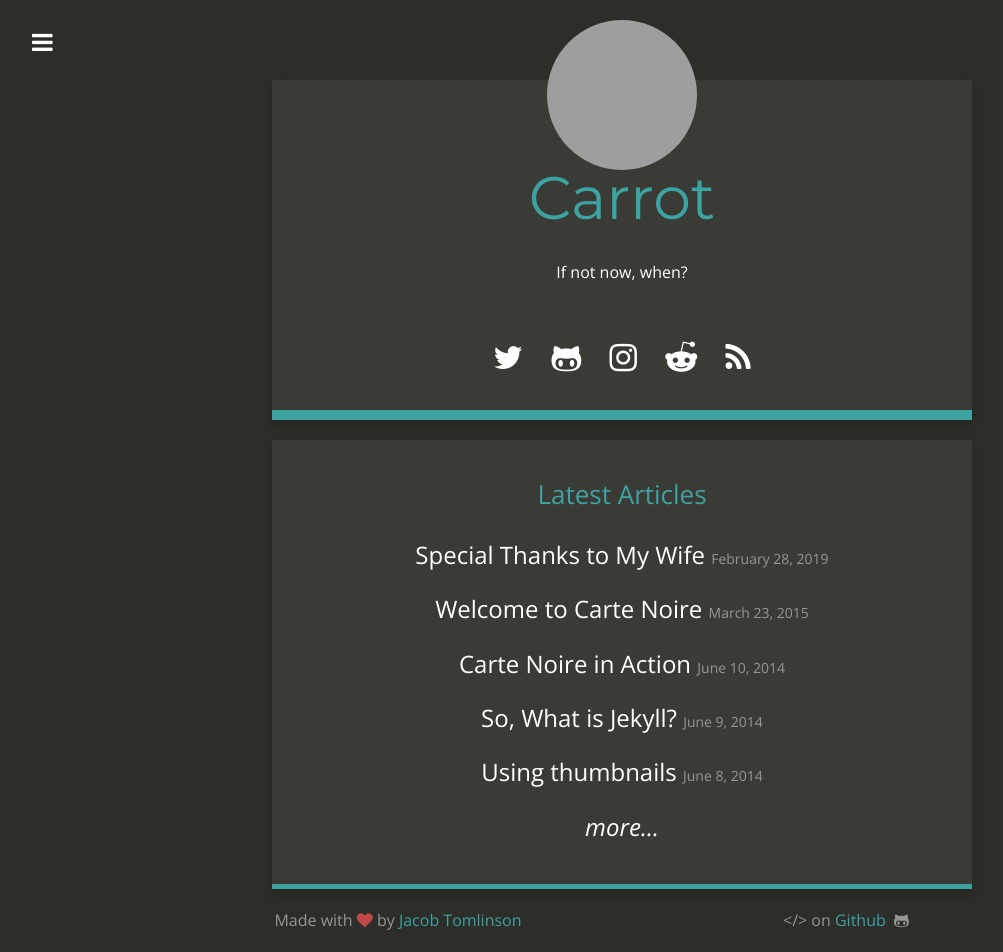
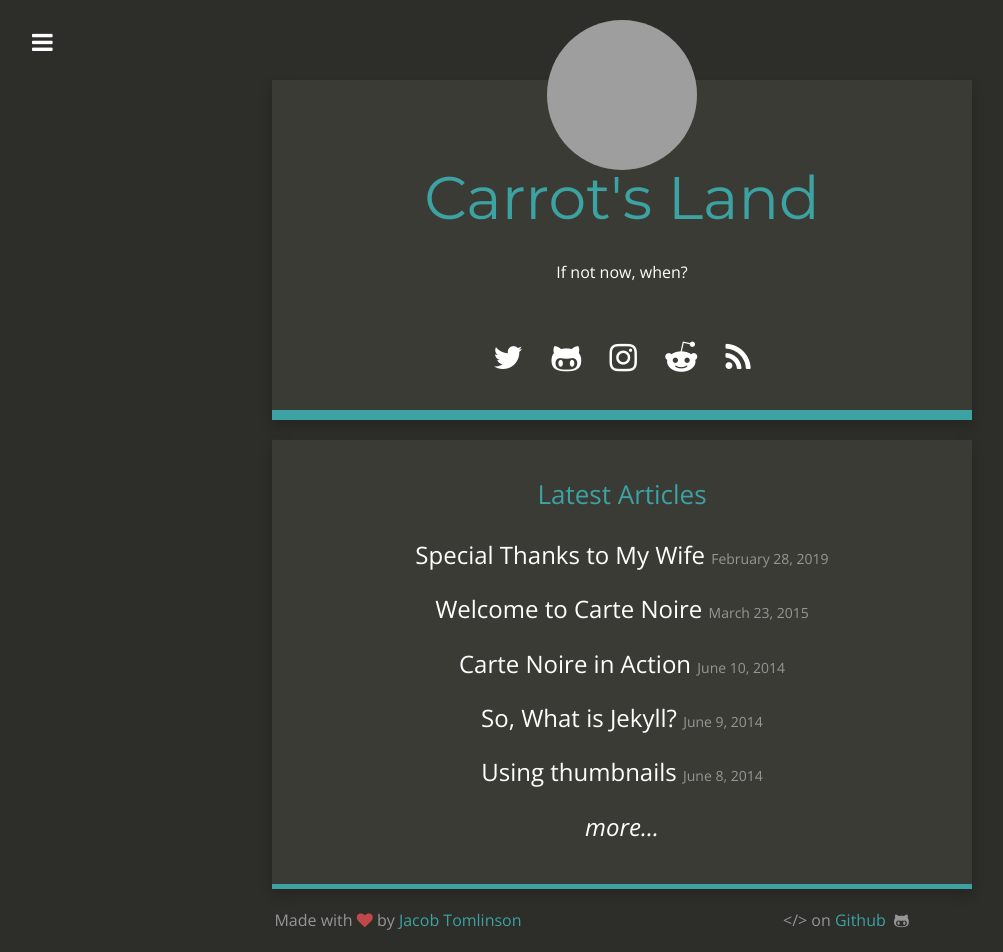
Before and after one commit to carroTsai/carrotsai.github.io, a Jekyll site: the page built from index.html, in a window 1280 px wide. Shown: the whole page, without its empty margins (18-1021 px from the left). Built offline with Jekyll 4.4.1, drawn with Linux system fonts in a browser that asks for light colours; nearby versions of some CDN libraries; grey boxes are pictures that could not be loaded.

Commit message:
修改标题

```diff
--- a/_config.yml
+++ b/_config.yml
@@ -1,5 +1,5 @@
 # Site settings
-title: "Carrot"
+title: "Carrot's Land"
 email: caiborong@gmail.com
 description: "A carrot's lonely space."
 baseurl: ""
```
